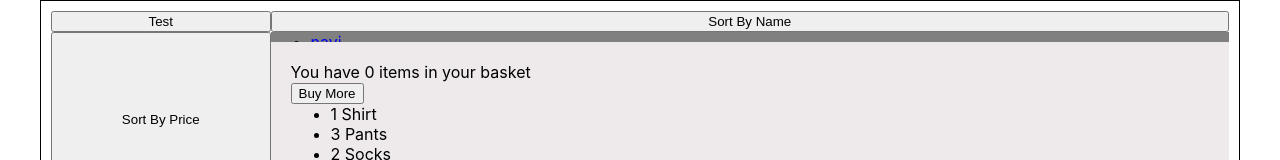
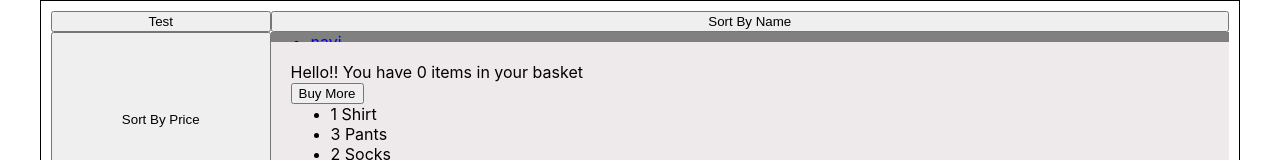
Before and after one commit to anne7n62/react-shop, a React (Create React App) app: page / in a window 1280 px wide. Shown: the top 160 px of the page. Built offline with nearby package versions, Linux system fonts and the light colour scheme; no server answers.

Commit message:
Typed hello in Mybasket

```diff
--- a/src/MyBasket.js
+++ b/src/MyBasket.js
@@ -20,7 +20,7 @@ export default function MyBasket(props) {
   return (
     <section className="MyBasket">
       <p>
-        You have {props.basket.length} item{props.basket.length == 1 ? "" : "s"} in your basket
+        Hello!! You have {props.basket.length} item{props.basket.length == 1 ? "" : "s"} in your basket
         {/* ternary operator */}
       </p>
       <button onClick={addToCart}>Buy More</button>
```
Also changed, not shown: 1 other file (tests, documents, lock files or other folders).
